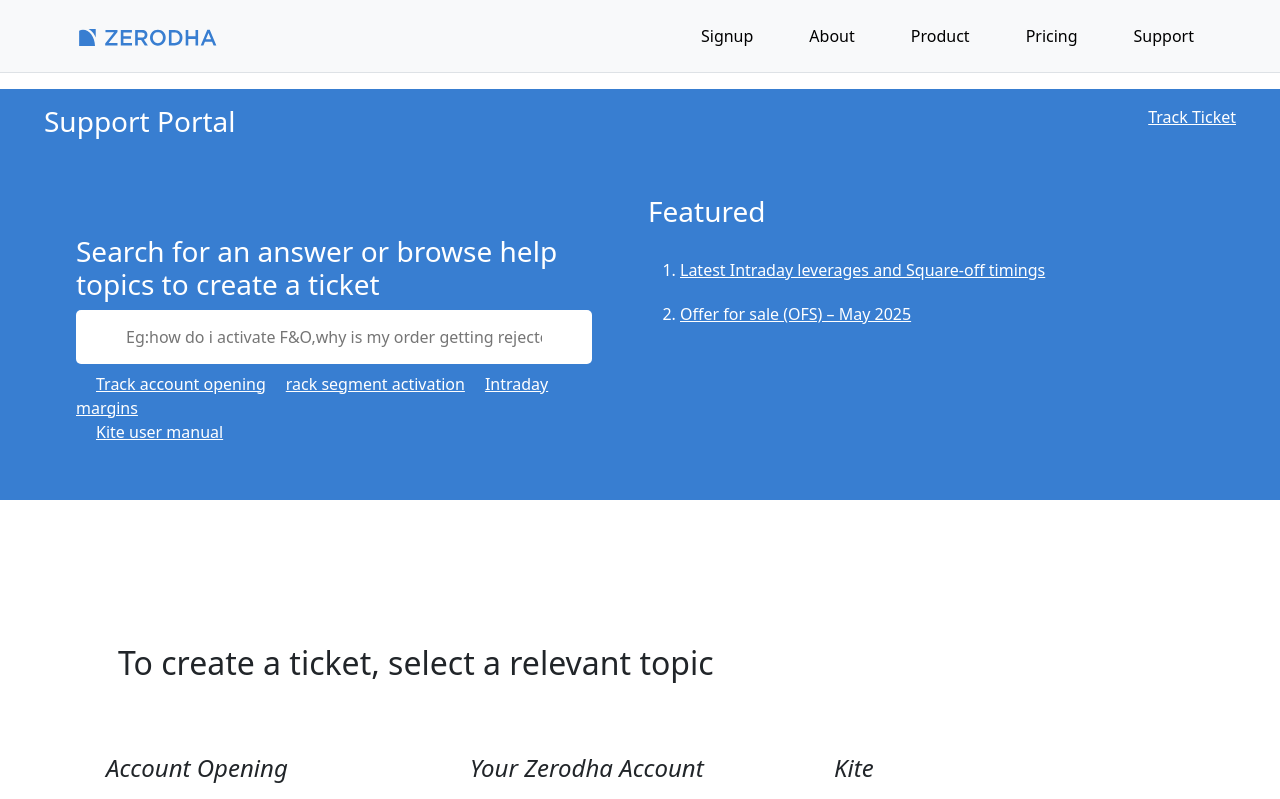
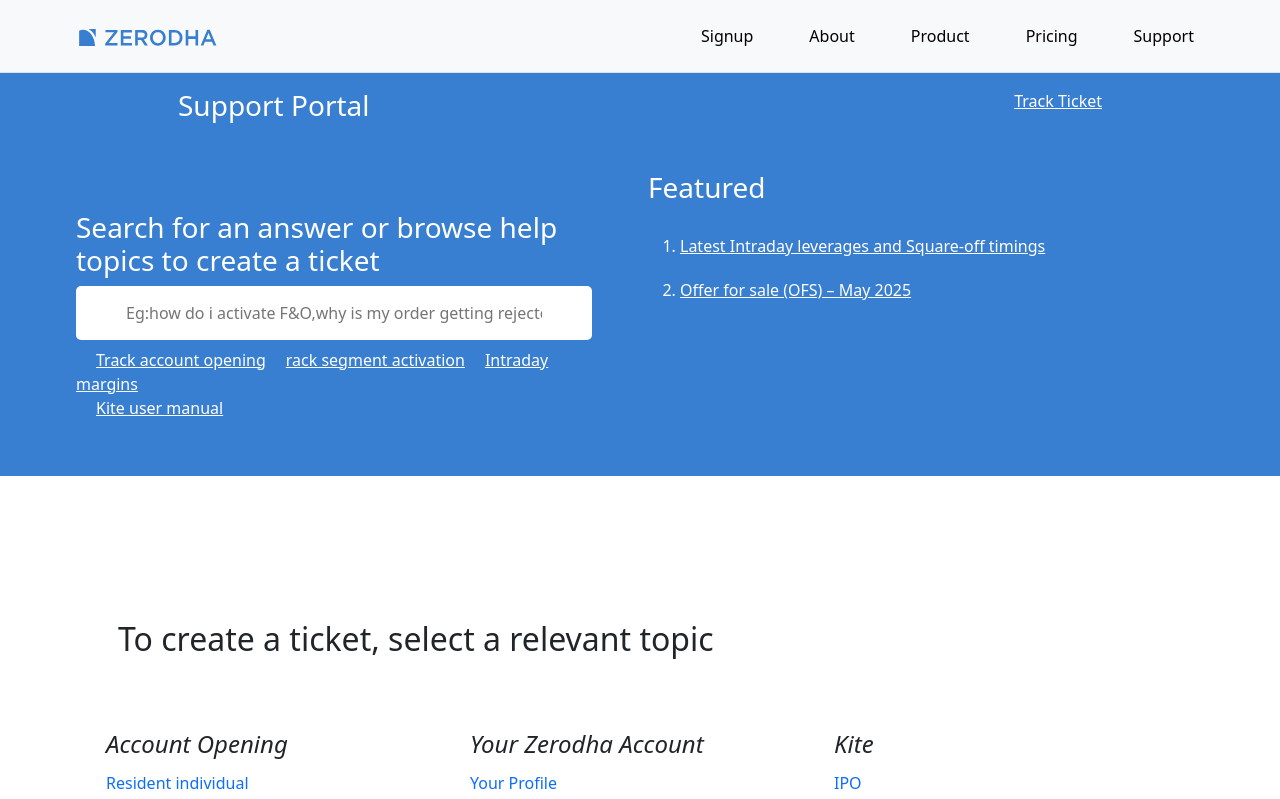
Before and after one commit to ankit7847/Zerodha, a React (Vite) app: page /Support in a window 1280 px wide. Shown: the top 799 px of the page. Built offline with nearby package versions, Linux system fonts and the light colour scheme.

Commit message:
changes some styling

```diff
--- a/src/landing_page/support/Hero.jsx
+++ b/src/landing_page/support/Hero.jsx
@@ -3,7 +3,7 @@
 function Hero() {
     return (
         <section className="container-fluid  " id="supportHero">
-            <div className="p-3 m-3" id="supportwrapper">
+            <div className="p-3 " id="supportwrapper">
                 <h3>Support Portal</h3>
                 <a href="">Track Ticket</a>
             </div>
```
